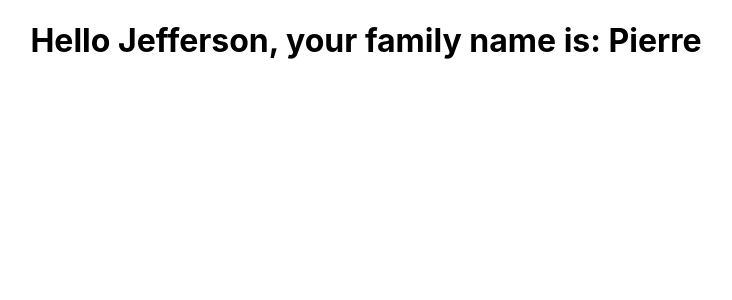
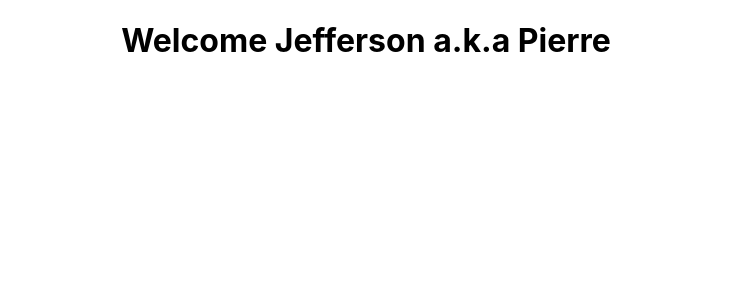
Before and after one commit to cliff10/learninig-react, a React (Create React App) app: page / in a window 1280 px wide. Shown: the top 300 px of the page, without its empty margins (274-1006 px from the left). Built offline with nearby package versions, Linux system fonts and the light colour scheme.

Commit message:
Destructuring props and state in class component vd 12

```diff
--- a/src/App.js
+++ b/src/App.js
@@ -26,7 +26,8 @@ function App() {
       <Welcome firstName="Jefferson" lastName="Pierre" /> */}
       {/* <Message /> */}
       {/* <Counter /> */}
-      <Greet firstName="Jefferson" lastName="Pierre"></Greet>
+      {/* <Greet firstName="Jefferson" lastName="Pierre"></Greet> */}
+    <Welcome  firstName="Jefferson" lastName="Pierre" />
     </div>
   );
 }
--- a/src/components/Welcome.js
+++ b/src/components/Welcome.js
@@ -1,10 +1,12 @@
+/* eslint-disable no-undef */
 import  React, { Component } from 'react'
 
 class Welcome extends Component {
     render() {
+        const {firstName, lastName} = this.props;
         return (
             <div>
-                <h1>Welcome{this.props.firstName} a.k.a {this.props.lastName}</h1>
+                <h1>Welcome {firstName} a.k.a {lastName}</h1>
             </div>
         )
     }
```
